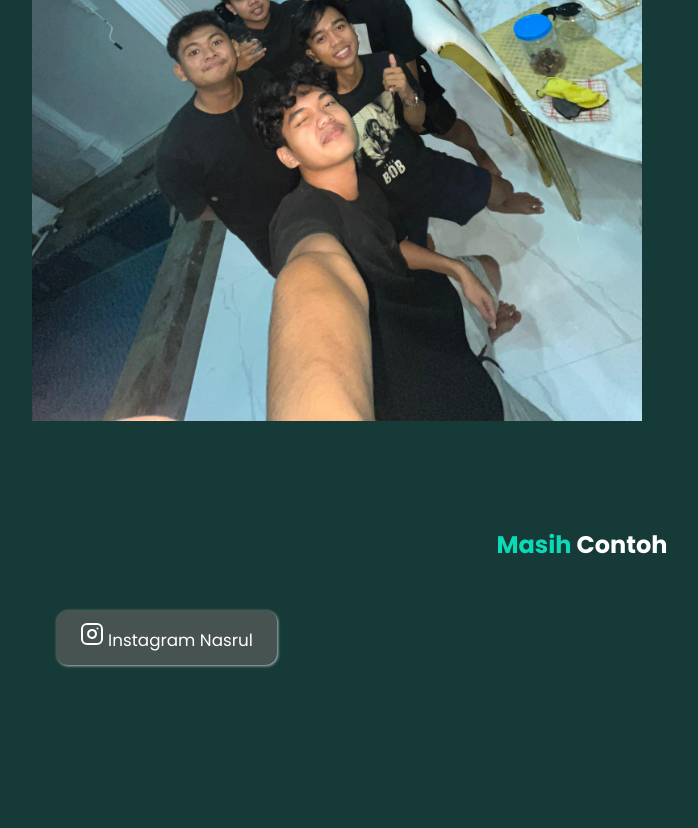
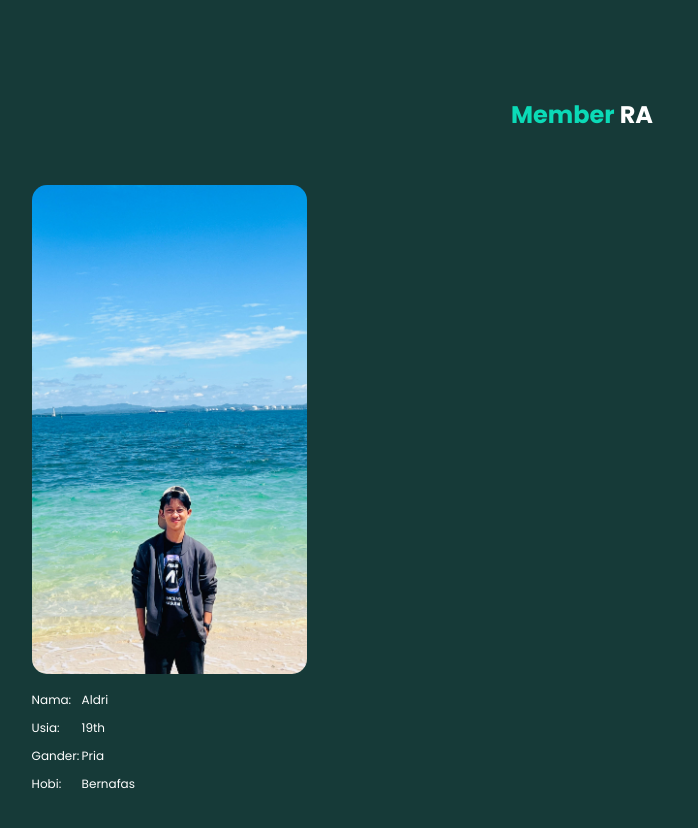
Before and after one commit to aldrisptra/Muhammad-Aldri-Saputra, a plain HTML site: page index.html in a window 1280 px wide. Shown: the part 1348-2176 px from the top of the page, without its empty margins (58-756 px from the left). Drawn offline with nearby package versions, Linux system fonts and the light colour scheme.

Commit message:
menambahkan member section dan link maps

```diff
--- a/css/style.css
+++ b/css/style.css
@@ -127,7 +127,7 @@ body {
 
 .hero .content {
   padding: 1.4rem 7%;
-  max-width: 60rem;
+  max-width: 50rem;
 }
 
 .hero .content h1 {
@@ -163,21 +163,26 @@ body {
   transform: scale(0.95); /* sedikit mengecil saat ditekan */
 }
 
+#map-pin {
+  display: inline-block;
+}
+
 /* About Section */
-.about,
-.member {
+.about {
   padding: 7rem 7% 1.4rem;
 }
 
-.about h2,
-.member h2 {
+.about h2 {
   text-align: center;
   font-size: 2rem;
   margin-bottom: 3rem;
 }
 
-.about h2 span,
-.member h2 span {
+.about h2 span {
+  color: var(--primary);
+}
+
+.about h2 ra {
   color: var(--primary);
 }
 
@@ -190,11 +195,13 @@ body {
 }
 
 .about .row .about-img img {
-  width: 100%;
+  width: 90%;
+  border-radius: 20px;
+  height: auto;
 }
 
 .about .row .content {
-  flex: 1 1 35rem;
+  flex: 1 1 50rem;
   padding: 0 1rem;
 }
 
@@ -211,7 +218,7 @@ body {
 
 /* Member section */
 
-.member .anggota .halamannasrul {
+/* .member .anggota .halamannasrul {
   margin-top: 1rem;
   margin-left: 2rem;
   display: inline-block;
@@ -221,18 +228,57 @@ body {
   background-color: #465351;
   border-radius: 1rem;
   box-shadow: 1px 1px 3px rgba(255, 253, 253, 0.668);
+} */
+
+.member {
+  padding: 7rem 7% 1.4rem;
 }
 
-.member .anggota :hover {
+.member h2 {
+  text-align: center;
+  font-size: 2rem;
+  margin-bottom: 3rem;
+}
+
+.member h2 span {
   color: var(--primary);
 }
 
-.member .anggota :active {
+.fotomember {
+  padding: 0rem 7% 1.4rem;
+}
+
+.fotomember .anggota .member-img img {
+  transition: transform 0.3s ease; /* Biar halus saat hover */
+}
+
+.fotomember .anggota .member-img .fotoaldri :hover {
+  transform: scale(1.1);
+}
+
+.fotomember .anggota .member-img :active {
   transform: scale(0.95);
 }
 
-#map-pin {
-  display: inline-block;
+.fotomember .anggota .member-img img {
+  width: 25%;
+  border-radius: 15px;
+  height: auto;
+}
+
+.formaldri {
+  display: grid;
+  grid-template-columns: 50px auto;
+  padding-top: 1rem;
+  row-gap: 10px;
+}
+
+html {
+  scroll-behavior: smooth;
+}
+
+section {
+  scroll-margin-top: 100px;
 }
 
 /* media queries */
@@ -287,7 +333,7 @@ body {
   }
 
   .about .about-img img {
-    height: 24rem;
+    height: auto;
     object-fit: cover;
     object-position: center;
   }
--- a/index.html
+++ b/index.html
@@ -37,7 +37,7 @@
     <!-- Hero Section start -->
     <section class="hero" id="home">
       <main class="content">
-        <h1>Weclome To Rumah <span>Aco</span></h1>
+        <h1>Weclome To <span>RA TEAM</span></h1>
         <a href="https://maps.app.goo.gl/5U4qUL7B6s4jFFPz7" class="cta"><i data-feather="map-pin"></i> Home Base</a>
       </main>
     </section>
@@ -45,11 +45,11 @@
 
     <!-- About Section start -->
     <section id="about" class="about">
-      <h2><span>Tentang </span>Kami</h2>
+      <h2><span>APA  </span>ITU <ra>RA </ra> TIM</h2>
 
       <div class="row">
       <div class="about-img">
-        <img src="images/tentang-kami.jpg" alt="Tentang Kami" />
+        <img src="images/anggota-kami.jpg" alt="Tentang Kami" />
       </div>
       <div class="content">
         <h3>tes aja dulu ini po</h3>
@@ -67,10 +67,28 @@
 
 <!-- Member Section start -->
  <section id="member" class="member">
-   <h2><span>Masih </span> Contoh</h2>
+   <h2><span>Member </span> RA</h2>
+  </section>
+
+  <section id="fotomember" class="fotomember">
   <div class="anggota">
-    <a href="https://www.instagram.com/nasrul_114/" class="halamannasrul"><i data-feather="instagram"></i> Instagram Nasrul</a>
-  </div>
+    <div class="member-img">
+      <a href="images/Aldri-1.jpg" class="fotoaldri">
+        <img src="images/Aldri-1.jpg" alt="aldri">
+      </a>
+        <div class="formaldri">
+        <div>Nama:</div><div>Aldri</div>
+        <div>Usia:</div><div>19th</div>
+        <div>Gander:</div><div>Pria</div>
+        <div>Hobi:</div><div>Bernafas</div>
+        </div>
+      </div>
+      <section>
+
+
+    <!-- </div>
+    <a href="#" class="halamannasrul"></i> Nasrul</a>
+  </div> -->
  </section>
 <!-- Member Section end -->
 
```
Also changed, not shown: images/anggota-kami.jpg.
